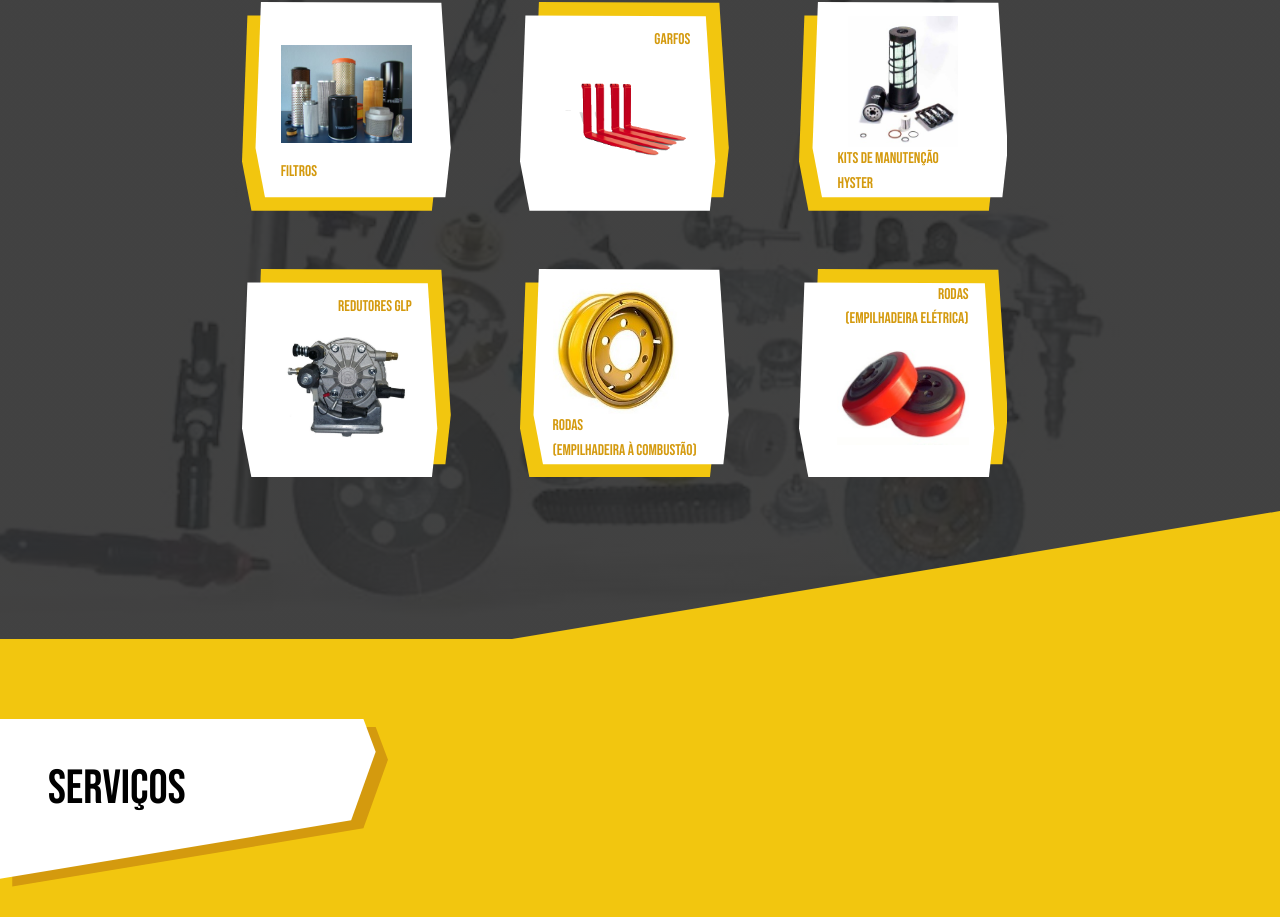
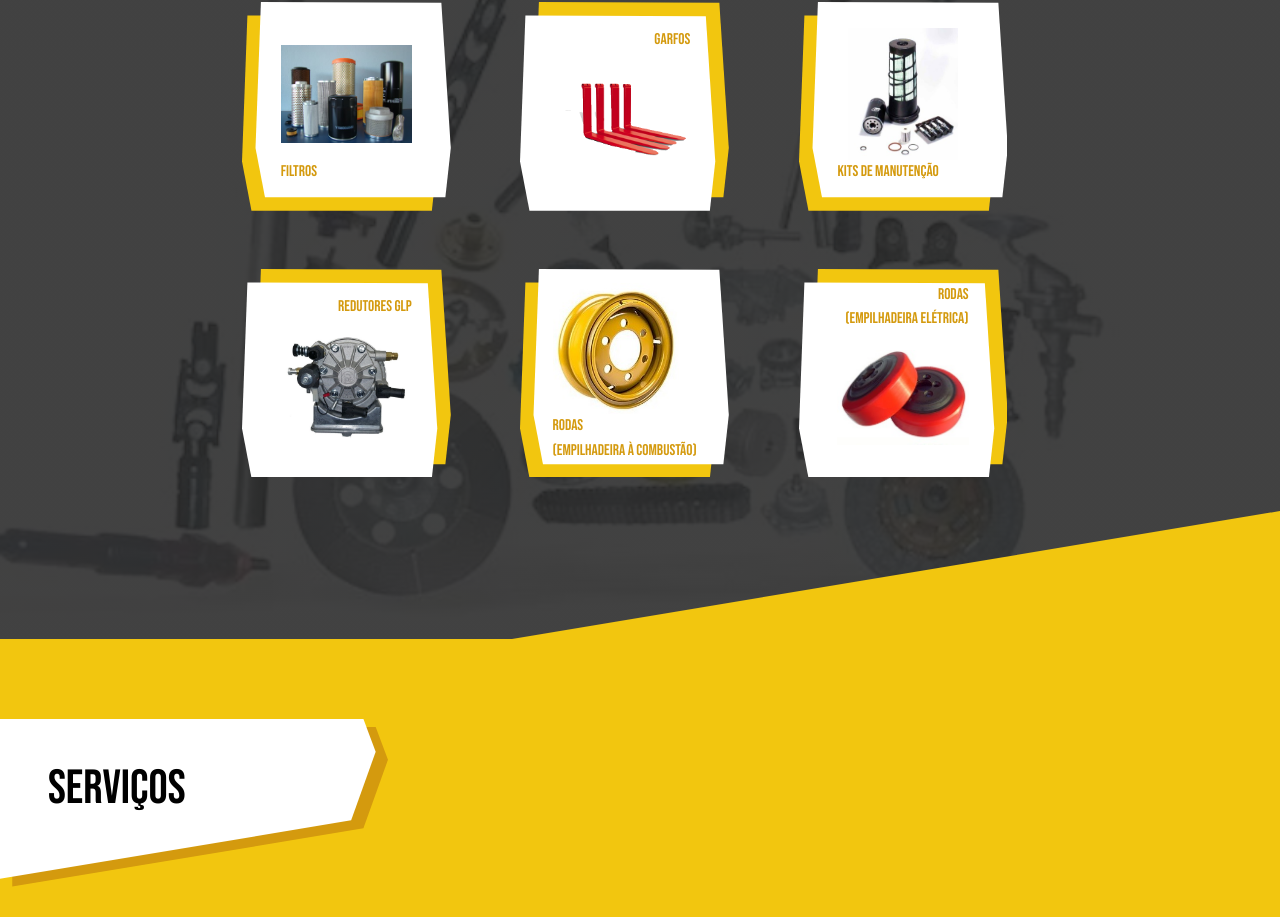
Before and after one commit to luanaandare/Halister, a Vue app: page / in a window 1280 px wide. Shown: the part 3259-4176 px from the top of the page. Built offline with nearby package versions, Linux system fonts and the light colour scheme.

Commit message:
removed a word from a part description

```diff
--- a/src/components/websiteSections/PartsPage.vue
+++ b/src/components/websiteSections/PartsPage.vue
@@ -40,7 +40,6 @@
       <StylizedFrameAlt
         image="manutencao_hyster"
         string1="Kits de manutenção"
-        string2="Hyster"
         />
       <StylizedFrame
         image="redutor_glp"
```
